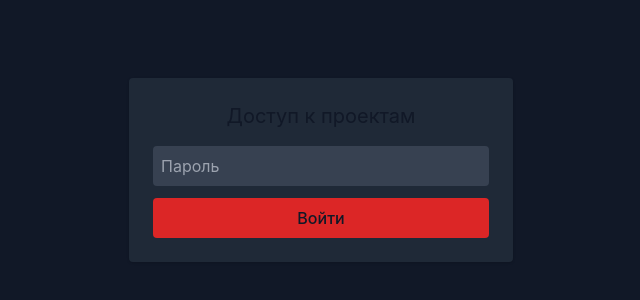
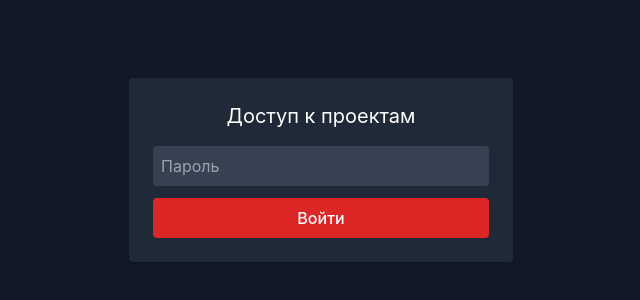
Before and after one commit to alekseignatovich-sketch/jarvis-projects, a React (Vite) app: page / in a window 1280 px wide. Shown: the part 230-530 px from the top of the page, without its empty margins (319-959 px from the left). Built offline with nearby package versions, Linux system fonts and the light colour scheme; no server answers.

Commit message:
Update index.css

```diff
--- a/src/index.css
+++ b/src/index.css
@@ -3,19 +3,8 @@
 @tailwind utilities;
 
 body {
-  background-color: #ffffff;
-  color: #111827;
+  background-color: #0f0f0f;
+  color: white;
   margin: 0;
   font-family: -apple-system, BlinkMacSystemFont, 'Segoe UI', Roboto, sans-serif;
 }
-
-::-webkit-scrollbar {
-  width: 6px;
-}
-::-webkit-scrollbar-track {
-  background: #f9fafb;
-}
-::-webkit-scrollbar-thumb {
-  background: #d1d5db;
-  border-radius: 3px;
-}
```
